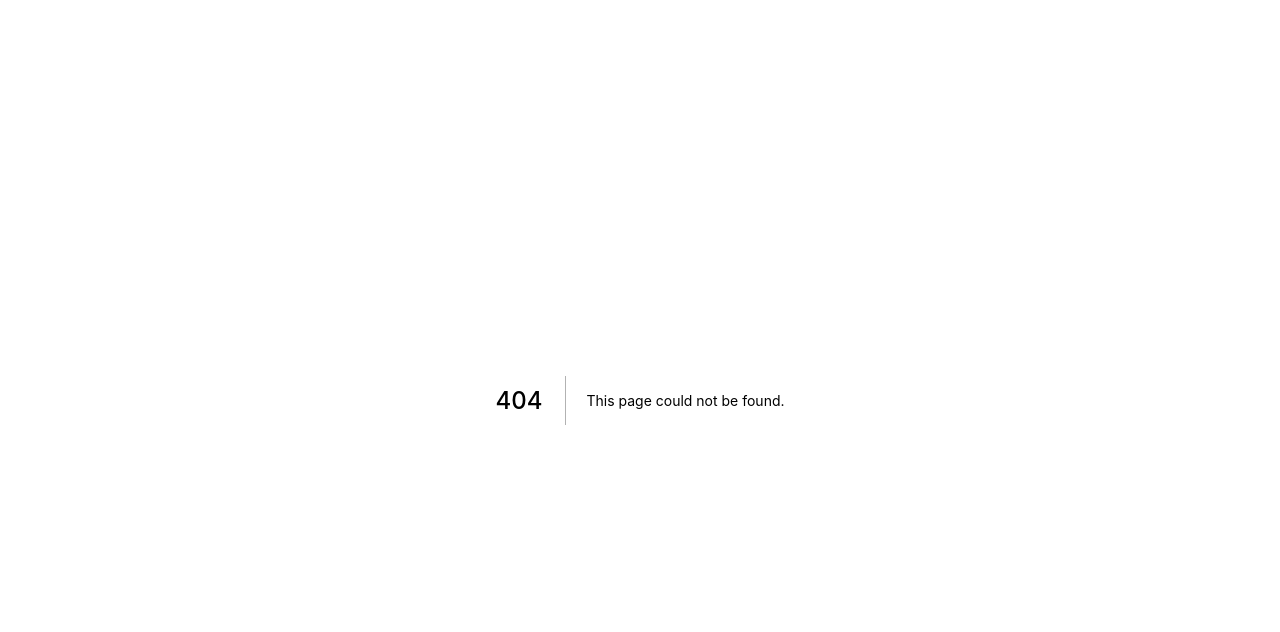
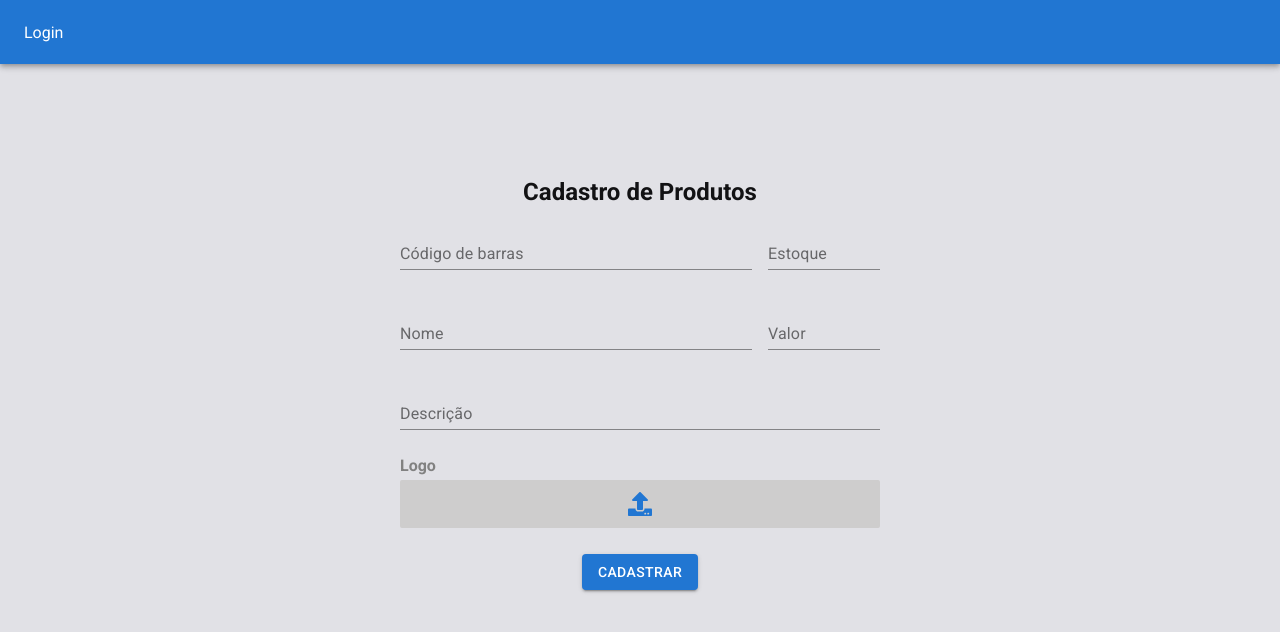
Before and after one commit to OdairFTeixeira/hackathon-web-project, a Next.js app: page /cadastroProdutos in a window 1280 px wide. Before the commit this address had no page. Shown: the top 632 px of the page. Built offline with nearby package versions, Linux system fonts and the light colour scheme.

Commit message:
Ajustado cadastro de produtos

```diff
--- /dev/null
+++ b/src/pages/cadastroProdutos.tsx
@@ -0,0 +1,43 @@
+import { AppBar, Button, TextField, Toolbar } from '@material-ui/core';
+import React from 'react';
+import ImageUpload from '../components/imageUpload';
+import styles from '../styles/pages/cadastroProdutos.module.css';
+
+const CadastroProdutos = () => {
+
+    return (
+        <>
+            <AppBar color="secondary" position="static">
+                <Toolbar>
+                    Login
+                </Toolbar>
+            </AppBar>
+            <div className={styles.container} >
+                <h2>Cadastro de Produtos</h2>
+                <div className={styles.dadosRow} >
+                    <div className={styles.codBarrasContainer}>
+                        <TextField id="standard-basic" label="Código de barras" type="number" className={styles.codBarrasNome} />
+                    </div>
+                    <TextField id="standard-basic" label="Estoque" type="number" className={styles.estoqueValor} />
+                </div>
+                <div className={styles.dadosRow} >
+                    <div className={styles.codBarrasContainer}>
+                        <TextField id="standard-basic" label="Nome" className={styles.codBarrasNome} />
+                    </div>
+                    <TextField id="standard-basic" label="Valor" type="number" className={styles.estoqueValor} />
+                </div>
+                <div className={styles.dadosRow} >
+                    <TextField id="standard-basic" className={styles.descricao} label="Descrição" />
+                </div>
+                <div className={styles.imageUpload} >
+                    <ImageUpload label="Logo" />
+                </div>
+                <Button className={styles.button} variant="contained" color="secondary">
+                    Cadastrar
+                </Button>
+            </div>
+        </>
+    )
+}
+
+export default CadastroProdutos;
--- /dev/null
+++ b/src/styles/pages/cadastroProdutos.module.css
@@ -0,0 +1,35 @@
+.container {
+    height: 40rem;
+    width: 100%;
+    display: flex;
+    align-items: center;
+    justify-content: center;
+    flex-direction: column;
+}
+
+.dadosRow {
+    display: flex;
+    flex-direction: row;
+    margin: 1rem;
+}
+
+.imageUpload {
+    width: 30rem;
+    margin-bottom: 1rem;
+}
+
+.descricao {
+    width: 30rem;
+}
+
+.codBarrasContainer {
+    padding-right: 1rem;
+}
+
+.codBarrasNome {
+    width: 22rem;
+}
+
+.estoqueValor {
+    width: 7rem;
+}
```
Also changed, not shown: src/pages/administracaoProdutos.tsx (+9 -4 lines).
